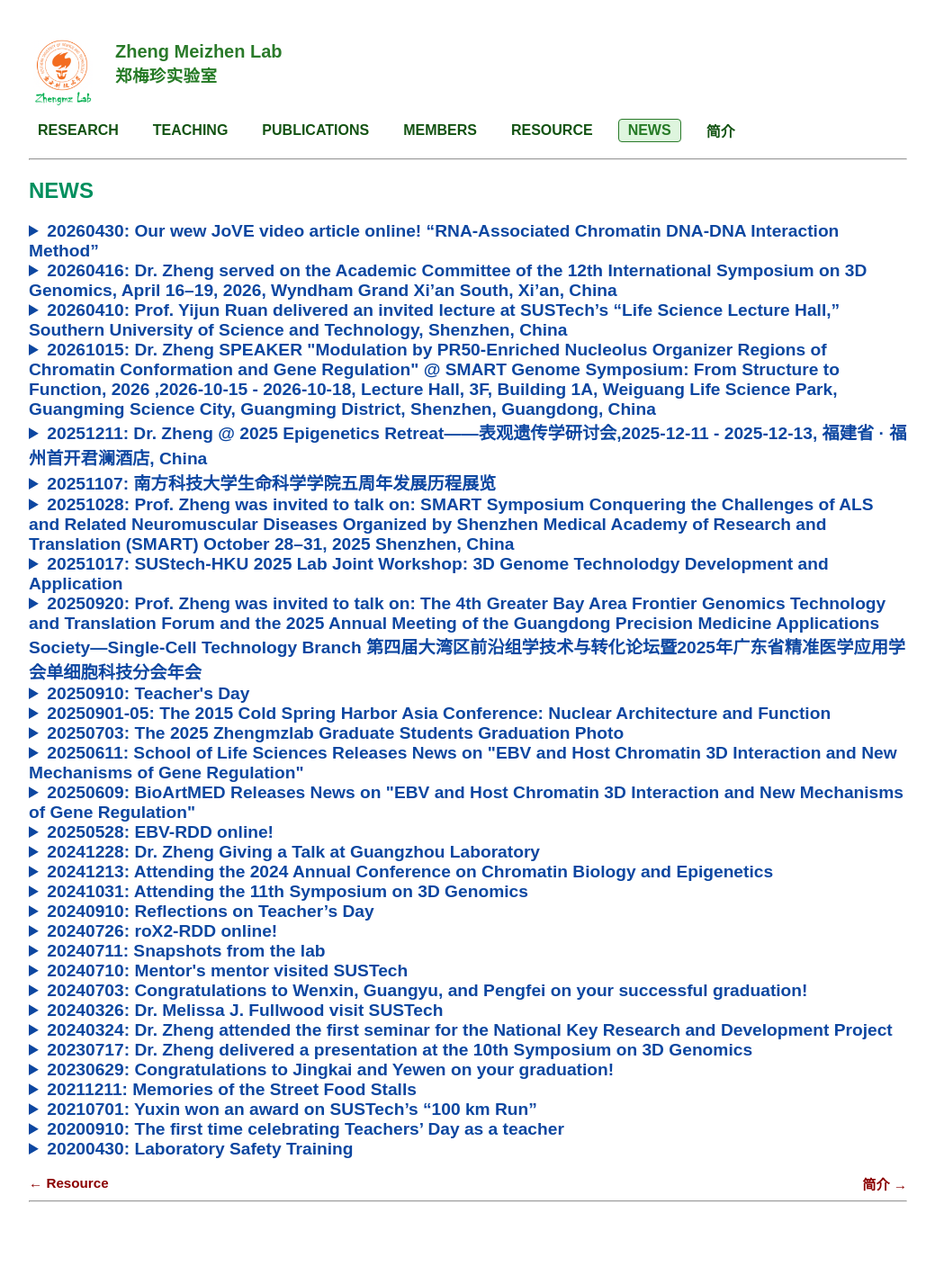
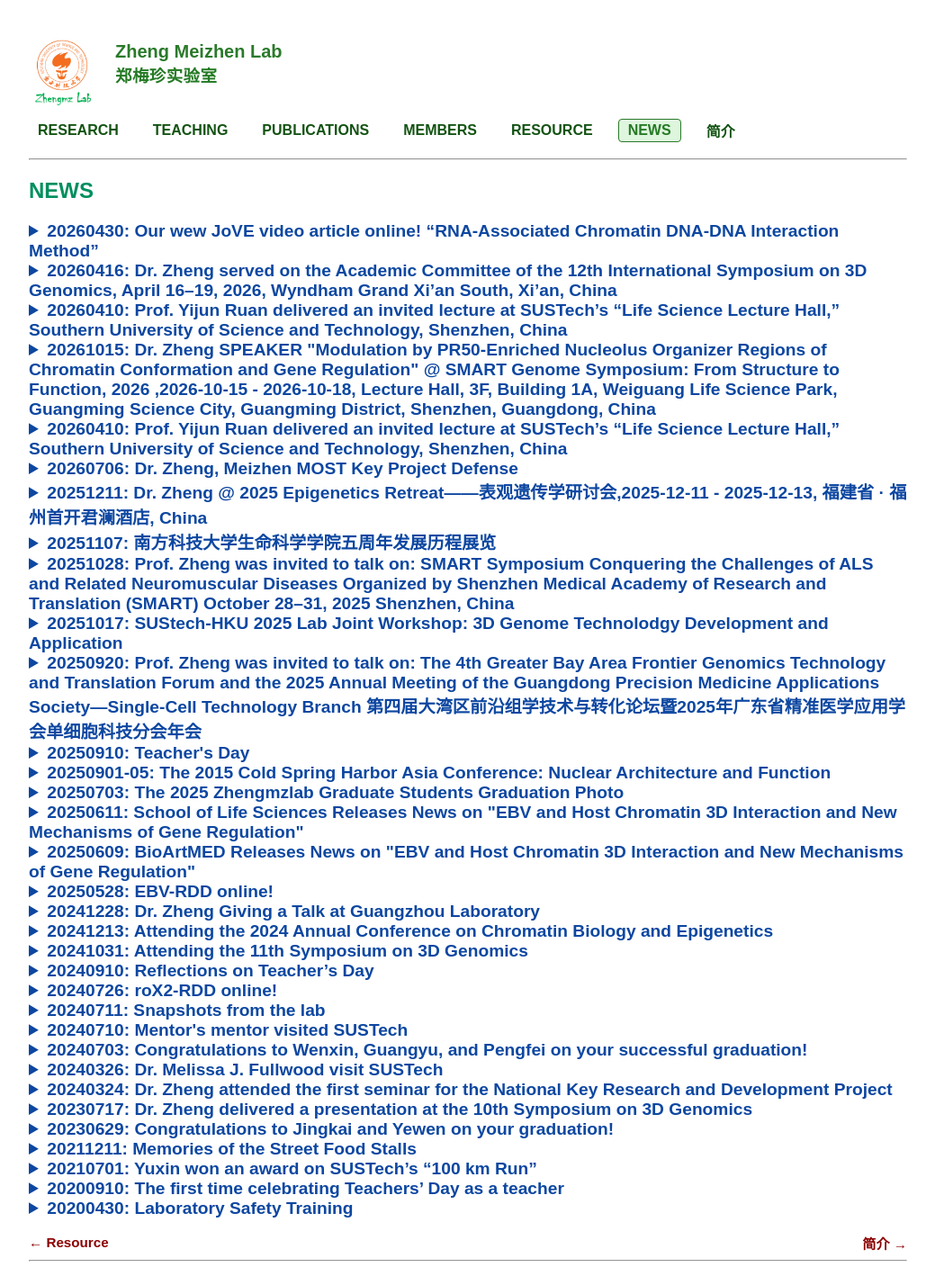
Before and after one commit to ZhengmzLab/zhengmzlab.github.io, a Jekyll site: the page built from news.md, in a window 1280 px wide. Shown: the whole page at 90% size, without its empty margins (120-1159 px from the left). Built offline with Jekyll 4.4.1, drawn with Linux system fonts in a browser that asks for light colours; comment, search, counter and statistics services are not loaded; before the commit the page ends 1352 px from its top, so only the background shows below that.

Commit message:
Update news.md

```diff
--- a/news.md
+++ b/news.md
@@ -59,6 +59,30 @@ An invited lecture by Prof. Yijun Ruan at SUSTech’s “Life Science Lecture Ha
 </a>
 </details>
 <!-- ################################# -->
+
+
+<!-- ################################# -->
+<details>
+<summary  style="color:#0D47A1; font-size:1.2em; font-weight:bold;" >20260410: Prof. Yijun Ruan delivered an invited lecture at SUSTech’s “Life Science Lecture Hall,” Southern University of Science and Technology, Shenzhen, China </summary>
+<br>
+  <img width="360" height="480" alt="image" src="https://github.com/user-attachments/assets/49019ad0-0a08-4544-8062-c62e07957ebe" />
+
+An invited lecture by Prof. Yijun Ruan at SUSTech’s “Life Science Lecture Hall.”
+</details>
+<!-- ################################# -->
+
+<!-- ################################# -->
+<details>
+<summary  style="color:#0D47A1; font-size:1.2em; font-weight:bold;" >20260706: Dr. Zheng, Meizhen MOST Key Project Defense
+
+
+ </summary>
+<br>
+
+An invited lecture by Prof. Yijun Ruan at SUSTech’s “Life Science Lecture Hall.”
+</details>
+<!-- ################################# -->
+
 
 
 
```
